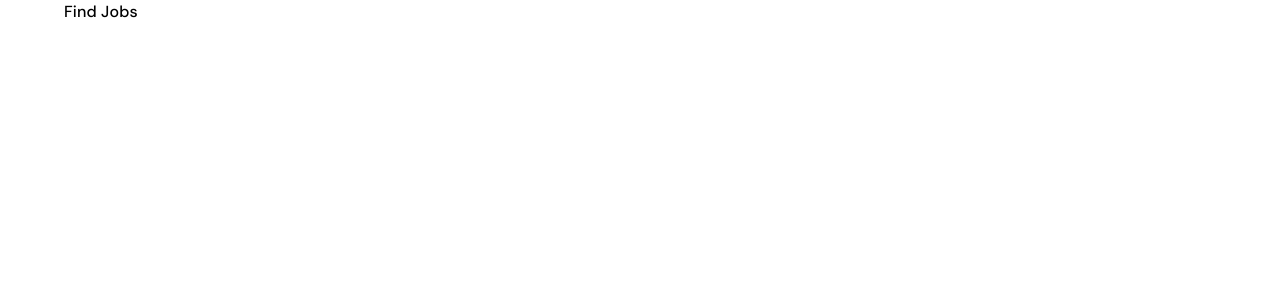
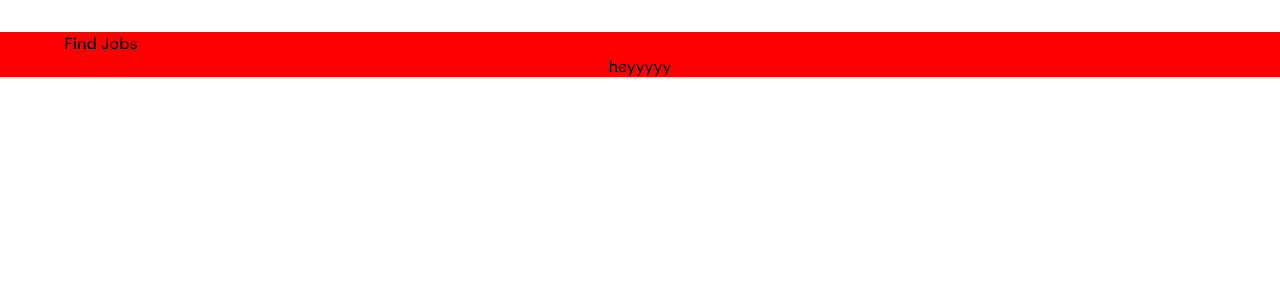
Before and after one commit to geeekgod/HustleBee-Frontend, a React (Create React App) app: page /jobs in a window 1280 px wide. Shown: the top 300 px of the page. Built offline with nearby package versions, Linux system fonts and the light colour scheme.

Commit message:
style:jobs ui

```diff
--- /dev/null
+++ b/src/Components/Jobs/JobsElements.jsx
@@ -0,0 +1,11 @@
+import styled from "@emotion/styled";
+
+export const JobBox = styled.div`
+display:flex;
+justify-content:center;
+align-items:center;
+
+`;
+export const Boxi=styled.div`
+    background-color: red;
+`
--- a/src/Components/Jobs/index.jsx
+++ b/src/Components/Jobs/index.jsx
@@ -1,26 +1,24 @@
-import { Container, Typography } from '@mui/material'
-import { Box } from '@mui/system'
-import React from 'react'
+import { Container, Typography } from "@mui/material";
+import { Box } from "@mui/system";
+import React from "react";
+import { JobBox ,Boxi} from "./JobsElements";
 
 const Jobs = () => {
   return (
     <>
-    <Box>
-        <Container>
-            <Box>
-            <Typography>
-                Find Jobs
-            </Typography>
-            </Box>
-            {/* job cards  */}
-            <Box>
+      <Boxi className='job-body'>
+        <Container sx={{ mt: 4 }}>
+          <Box>
+            <Typography>Find Jobs</Typography>
+          </Box>
+          {/* job cards  */}
+          <Box>
+            <JobBox>heyyyyy</JobBox>
+          </Box>
+        </Container>
+      </Boxi>
+    </>
+  );
+};
 
-            </Box>
-
-        </Container>
-    </Box>
-    </>
-  )
-}
-
-export default Jobs
+export default Jobs;
--- a/src/index.css
+++ b/src/index.css
@@ -41,6 +41,10 @@ button.MuiButton-root:hover{
   border-radius: 15px !important;
   box-shadow: rgba(0,0,0,0.2) 0px 2px 10px   !important;
 }
+/* .MuiContainer-root{
+  margin-top:0 !important;
+} */
+
 
 @media screen and (max-width: 480px) {
   .navIcon {
```
